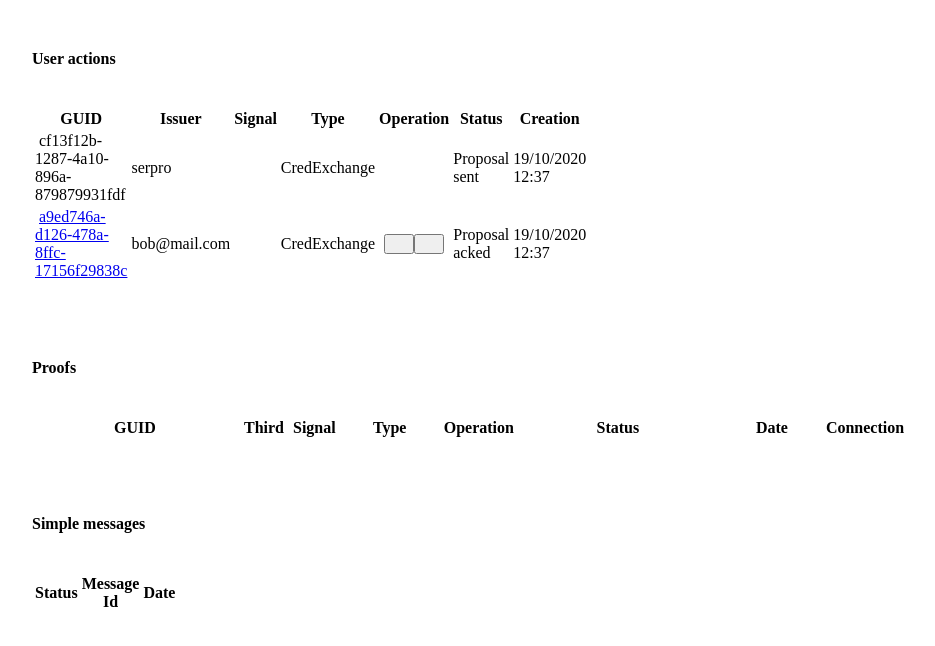
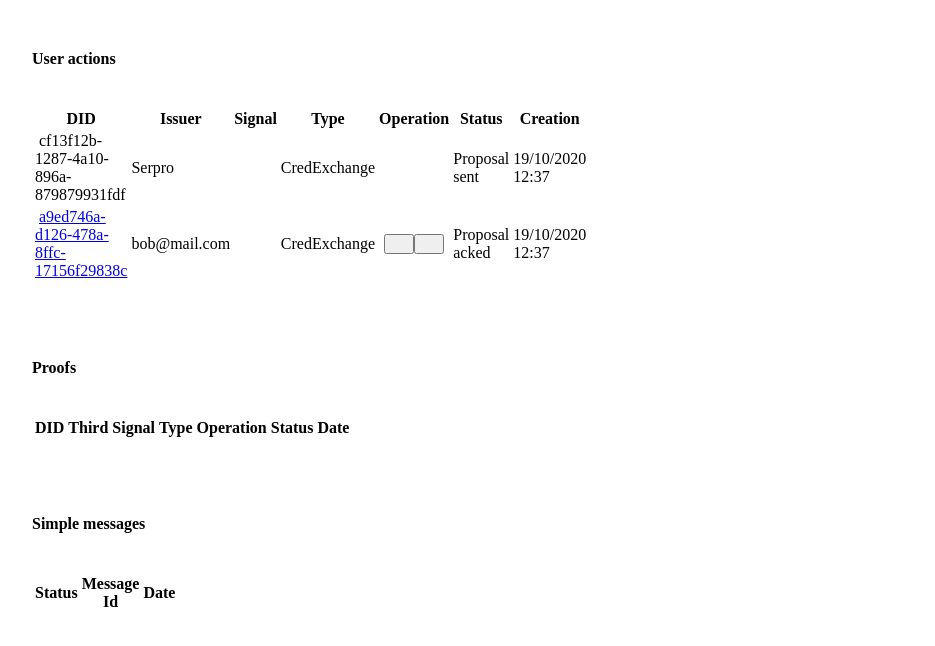
Before and after one commit to guilherme-funchal/neoid, a Django app: template aries_community_demo/aries_community/templates/aries/pageIncludes/profileconversations.html in a window 1280 px wide. Shown: the top 646 px of the page, without its empty margins (276-1211 px from the left). Run offline with Django 3.2, Linux system fonts and the light colour scheme; the template is opened without the code that fills it: values that come from a table or form of the project are taken from there, others are empty; data comes from the database, SQL or seed files in the repository; parts of the project's set-up code (start-up, migrations or seed data) failed here and were passed over.

Commit message:
#1 Reoganization in templates

```diff
--- a/aries_community_demo/aries_community/templates/aries/pageIncludes/credential-view.html
+++ b/aries_community_demo/aries_community/templates/aries/pageIncludes/credential-view.html
@@ -15,10 +15,10 @@
 				{% endif %}
 				<button class="modal__close" aria-label="Close modal" data-micromodal-close></button>
 			</header>
-			<main class="modal__content" id="modal-{{ credential.referent }}-content">
-					{% for x, y in credential.attrs.items %}
+			<main class="modal__content" id="modal-{{ credential.referent }}-content" >
+					{% for x, y in credential.attrs.items|dictsort:"0.lower" %}
 					{% if  x != "pubkey" %}
-                    	<p class="w3-medium"  style="text-align: justify;"><b>{{ x }}</b>:{{ y }}</p>
+                    	<p class="w3-medium"  style="line-height: 2; text-align: justify;"><b>{% trans x|upper %}</b>: {{ y }}</p>
 					{% endif %}
                     {% endfor %}
 				<footer>
--- a/aries_community_demo/aries_community/templates/aries/pageIncludes/profileconnections.html
+++ b/aries_community_demo/aries_community/templates/aries/pageIncludes/profileconnections.html
@@ -50,7 +50,7 @@
             	<table class="blueTable">
                     <thead>
                     <tr>
-                        <th style="width:200px"><center>GUID</th></center>
+                        <th style="width:200px"><center>DID</th></center>
                         <th style="width:50px"><center>{% trans "Partner" %}</th></center>
                         <th style="width:200px"><center>{% trans "Status" %}</th></center>
                         <th style="width:200px"><center>{% trans "Data" %}</th></center>
@@ -92,7 +92,7 @@
             	<table class="blueTable">
                     <thead>
                     <tr>
-                        <th style="width:200px"><center>GUID</th></center>
+                        <th style="width:200px"><center>DID</th></center>
                         <th style="width:50px"><center>{% trans "Organization" %}</th></center>
                         <th style="width:200px"><center>{% trans "Status" %}</th></center>
                         <th style="width:200px"><center>{% trans "Data" %}</th></center>
--- a/aries_community_demo/aries_community/templates/aries/pageIncludes/profileconversations.html
+++ b/aries_community_demo/aries_community/templates/aries/pageIncludes/profileconversations.html
@@ -11,7 +11,7 @@
 		<table class="blueTable">
 		<thead>
 		<tr>
-			<th style="width:10px"><center>GUID</th></center>
+			<th style="width:10px"><center>DID</th></center>
 			<th style="width:10px"><center>{% trans "Issuer" %}</th></center>
 			<th style="width:10px"><center>{% trans "Signal" %}</th></center>
 			<th style="width:10px"><center>{% trans "Type" %}</th></center>
@@ -133,14 +161,13 @@
 	<table class="blueTable">
 		<thead>
 		<tr>
-			<th style="width:200px"><center>GUID</th></center>
-			<th style="width:50px"><center>{% trans "Third" %}</th></center>
-			<th style="width:30px"><center>{% trans "Signal" %}</th></center>
-			<th style="width:100px"><center>{% trans "Type" %}</th></center>
-			<th style="width:50px"><center>{% trans "Operation" %}</th></center>
-			<th style="width:200px"><center>{% trans "Status" %}</th></center>
-			<th style="width:100px"><center>{% trans "Date" %}</th></center>
-			<th style="width:50px"><center>{% trans "Connection" %}</th></center>
+			<th style="width:10px"><center>DID</th></center>
+			<th style="width:10px"><center>{% trans "Third" %}</th></center>
+			<th style="width:10px"><center>{% trans "Signal" %}</th></center>
+			<th style="width:10px"><center>{% trans "Type" %}</th></center>
+			<th style="width:10px"><center>{% trans "Operation" %}</th></center>
+			<th style="width:10px"><center>{% trans "Status" %}</th></center>
+			<th style="width:10px"><center>{% trans "Date" %}</th></center>
 		</tr>
 		</thead>
 
@@ -151,9 +178,13 @@
 					{% if conversation.status == 'request_received' %}
 						<td><i class="fa fa-eye" aria-hidden="true">
 							<a href="{% url 'view_proof' %}?conversation_id={{conversation.guid}}">
-							</i>{{ conversation.connection.guid }}</a>
+							</i>{{ conversation.guid.guid }}</a>
 						</td>
+						{% if not request.session.ACTIVE_ORG %}
+							<td>{{ conversation.connection.partner_name|title }}</td>
+						{% else %}
 							<td>{{ conversation.connection.partner_name }}</td>
+						{% endif %}
 						<td><center><i class="fa fa-circle" aria-hidden="true" style="color:green" title="request_received"></i></center></td>
 						<td>{{ conversation.conversation_type }}</td>
 						<td><center><button class="btn">
@@ -164,95 +195,89 @@
 						</td></button></center>
 						<td>{% trans "Request received" %}</td>
 						<td>{{ conversation.creation|date:"d/m/Y h:i" }}</td>
-						{% if not request.session.ACTIVE_ORG %}
-							<td>{{ conversation.connection.partner_name }}</td>
-						{% else %}
-							<center><td>-</td></center>
-						{% endif %}
 		          	{% endif %}
 					{% if conversation.status == 'request_sent' %}
-						<td><i class="fa fa-eye-slash" aria-hidden="true">&nbsp;</i>{{ conversation.connection.guid }}</td>
+						<td><i class="fa fa-eye-slash" aria-hidden="true">&nbsp;</i>{{ conversation.guid }}</td>
+						{% if not request.session.ACTIVE_ORG %}
+							<td>{{ conversation.connection.partner_name|title }}</td>
+						{% else %}
 							<td>{{ conversation.connection.partner_name }}</td>
+						{% endif %}
 						<td><center><i class="fa fa-circle" aria-hidden="true" style="color:green" title="request_sent"></i></center></td>
 						<td>{{ conversation.conversation_type }}</td>
 						<td><center><i class="fa fa-stop-circle" aria-hidden="true" style="color:red" title="Nothing"></center></td>
 						<td>{% trans "Request sent" %}</td>
 						<td>{{ conversation.creation|date:"d/m/Y h:i" }}</td>
-						{% if not request.session.ACTIVE_ORG %}
-							<td>{{ conversation.connection.partner_name }}</td>
-						{% else %}
-							<center><td>-</td></center>
-						{% endif %}
 		          	{% endif %}
 					{% if conversation.status == 'verified' %}
 						<td><i class="fa fa-eye" aria-hidden="true">
 							<a href="{% url 'view_proof' %}?conversation_id={{conversation.guid}}">
-							</i>{{ conversation.connection.guid }}</a>
+							</i>{{ conversation.guid }}</a>
 						</td>
+						{% if not request.session.ACTIVE_ORG %}
+							<td>{{ conversation.connection.partner_name|title }}</td>
+						{% else %}
 							<td>{{ conversation.connection.partner_name }}</td>
+						{% endif %}
 						<td><center><i class="fa fa-circle" aria-hidden="true" style="color:green" title="verified"></i></center></td>
 						<td>{{ conversation.conversation_type }}</td>
 						<td><center><i class="fa fa-stop-circle" aria-hidden="true" style="color:red" title="Nothing"></i></center></td>
 						<td>{% trans "Verified" %}</td>
 						<td>{{ conversation.creation|date:"d/m/Y h:i" }}</td>
-						{% if not request.session.ACTIVE_ORG %}
-							<td>{{ conversation.connection.partner_name }}</td>
-						{% else %}
-							<center><td>-</td></center>
-						{% endif %}
 		          	{% endif %}
 					{% if conversation.status == 'credential_revoked' %}
 						<td><i class="fa fa-eye" aria-hidden="true">
 							<a href="{% url 'view_proof' %}?conversation_id={{conversation.guid}}">
-							</i>{{ conversation.connection.guid }}</a>
+							</i>{{ conversation.guid }}</a>
 						</td>
+						{% if not request.session.ACTIVE_ORG %}
+							<td>{{ conversation.connection.partner_name|title }}</td>
+						{% else %}
 							<td>{{ conversation.connection.partner_name }}</td>
+						{% endif %}
 						<td><center><i class="fa fa-exclamation-triangle" style="color:red"></i></center></td>
 						<td>{{ conversation.conversation_type }}</td>
 						<td><center><i class="fa fa-stop-circle" aria-hidden="true" style="color:red" title="Nothing"></i></center></td>
 						<td>{% trans "Revoked" %}</td>
 						<td>{{ conversation.creation|date:"d/m/Y h:i" }}</td>
-						{% if not request.session.ACTIVE_ORG %}
-							<td>{{ conversation.connection.partner_name }}</td>
-						{% else %}
-							<center><td>-</td></center>
-						{% endif %}
 		          	{% endif %}
 					{% if conversation.status == 'presentation_acked' %}
 						<td><i class="fa fa-eye" aria-hidden="true">
 							<a href="{% url 'view_proof_sent' %}?conversation_id={{conversation.guid}}">
-							</i>{{ conversation.connection.guid }}</a>
+							</i>{{ conversation.guid }}</a>
 						</td>
+						{% if not request.session.ACTIVE_ORG %}
+							<td>{{ conversation.connection.partner_name|title }}</td>
+						{% else %}
 							<td>{{ conversation.connection.partner_name }}</td>
+						{% endif %}
 						<td><center><i class="fa fa-circle" aria-hidden="true" style="color:green" title="Presentation acked"></i></center></td>
 						<td>{{ conversation.conversation_type }}</td>
 						<td><center><i class="fa fa-stop-circle" aria-hidden="true" style="color:red" title="Nothing"></i></center></td>
 						<td>{% trans "Presentation acked" %}</td>
 						<td>{{ conversation.creation|date:"d/m/Y h:i" }}</td>
-						{% if not request.session.ACTIVE_ORG %}
-							<td>{{ conversation.connection.partner_name }}</td>
-						{% else %}
-							<center><td>-</td></center>
-						{% endif %}
 		          	{% endif %}
 					{% if conversation.status == 'presentation_sent' %}
-						<td><i class="fa fa-eye-slash" aria-hidden="true">&nbsp;</i>{{ conversation.connection.guid }}</td>
+						<td><i class="fa fa-eye-slash" aria-hidden="true">&nbsp;</i>{{ conversation.guid }}</td>
+						{% if not request.session.ACTIVE_ORG %}
+							<td>{{ conversation.connection.partner_name|title }}</td>
+						{% else %}
 							<td>{{ conversation.connection.partner_name }}</td>
+						{% endif %}
 						<td><center><i class="fa fa-circle" aria-hidden="true" style="color:green" title="Presentation acked"></i></center></td>
 						<td>{{ conversation.conversation_type }}</td>
 						<td><center><i class="fa fa-stop-circle" aria-hidden="true" style="color:red" title="Nothing"></i></center></td>
 						<td>{% trans "Presentation sent" %}</td>
 						<td>{{ conversation.creation|date:"d/m/Y h:i" }}</td>
-						{% if not request.session.ACTIVE_ORG %}
-							<td>{{ conversation.connection.partner_name }}</td>
-						{% else %}
-							<center><td>-</td></center>
-						{% endif %}
 		          	{% endif %}
 					{% if conversation.status == 'Accepted' %}
 						{% if conversation.conversation_type == 'ProofRequest' %}
-							<td><i class="fa fa-eye-slash" aria-hidden="true">&nbsp;</i>{{ conversation.connection.guid }}</td>
+							<td><i class="fa fa-eye-slash" aria-hidden="true">&nbsp;</i>{{ conversation.guid }}</td>
+							{% if not request.session.ACTIVE_ORG %}
+								<td>{{ conversation.connection.partner_name|title }}</td>
+							{% else %}
 								<td>{{ conversation.connection.partner_name }}</td>
+							{% endif %}
 							<td><center><i class="fa fa-circle" aria-hidden="true" style="color:red" title="request_received"></i></center></td>
 							<td>{{ conversation.conversation_type }}</td>
 							<td>
@@ -261,11 +286,6 @@
 							</td>
 							<td>{% trans "Accepted" %}</td>
 							<td>{{ conversation.creation|date:"d/m/Y h:i" }}</td>
-							{% if not request.session.ACTIVE_ORG %}
-								<td>{{ conversation.connection.partner_name }}</td>
-							{% else %}
-								<center><td>-</td></center>
-							{% endif %}
 						{% endif %}
 		      		{% endif %}
 				</tr>
--- a/aries_community_demo/aries_community/templates/aries/pageIncludes/profilecredentials.html
+++ b/aries_community_demo/aries_community/templates/aries/pageIncludes/profilecredentials.html
@@ -11,7 +11,7 @@
             	<table class="blueTable">
                     <thead>
                     <tr>
-                        <th style="width:200px"><center>GUID</th></center>
+                        <th style="width:200px"><center>DID</th></center>
                         <th style="width:50px"><center>Organização</th></center>
                         <th style="width:200px"><center>{% trans "Status" %}</th></center>
                         <th style="width:10px"><center>{% trans "Operation" %}</th></center>
@@ -41,7 +41,6 @@
                             {% endif %}
                         {% for x, y in credential.attrs.items %}
 					    {% if  x == "pubkey" %}
-
                     	    <button  style="height:20px;width:30px" title={% trans "View" %} data-custom-open='key-{{ credential.referent }}'> <class="w3-bar-item w3-button w3-padding"><i class="fa fa-key"></i></button>
 					    {% endif %}
                         {% endfor %}
```
Also changed, not shown: other parts of aries_community_demo/aries_community/templates/aries/pageIncludes/profileconversations.html (+28 -0 lines). Lines whose indentation alone changed are shown as unchanged.
